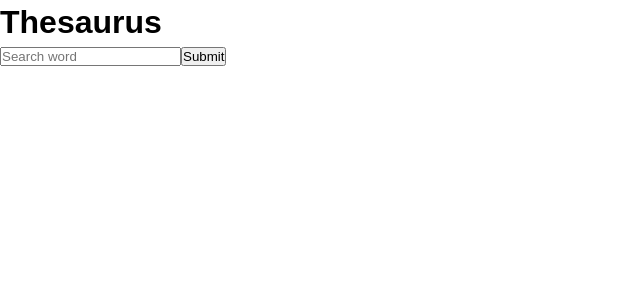
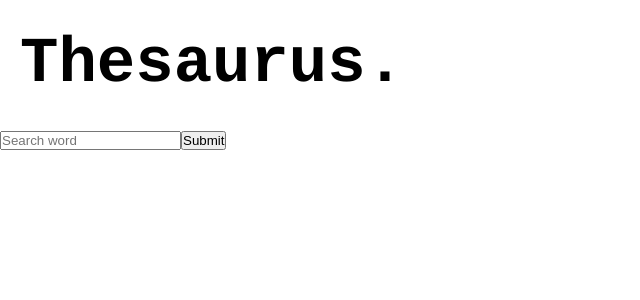
Before and after one commit to SamanthaLFreeman/vueThesaurus, a Vue app: page / in a window 1280 px wide. Shown: the top 300 px of the page, without its empty margins (0-640 px from the left). Built offline with nearby package versions, Linux system fonts and the light colour scheme.

Commit message:
Change font and increase size of heading

```diff
--- a/src/App.vue
+++ b/src/App.vue
@@ -58,7 +58,7 @@ export default {
 }
 
 body {
-  font-family: Arial, Helvetica, sans-serif;
+  font-family: Courier;
   line-height: 1.4;
 }
 </style>
--- a/src/components/Header.vue
+++ b/src/components/Header.vue
@@ -1,6 +1,6 @@
 <template>
   <header class="header">
-    <h1>Thesaurus</h1>
+    <h1>Thesaurus.</h1>
   </header>
 </template>
 
@@ -11,4 +11,11 @@ export default {
 </script>
 
 <style scoped>
+.header {
+  padding: 20px;
+}
+
+h1 {
+  font-size: 4em;
+}
 </style>
```
